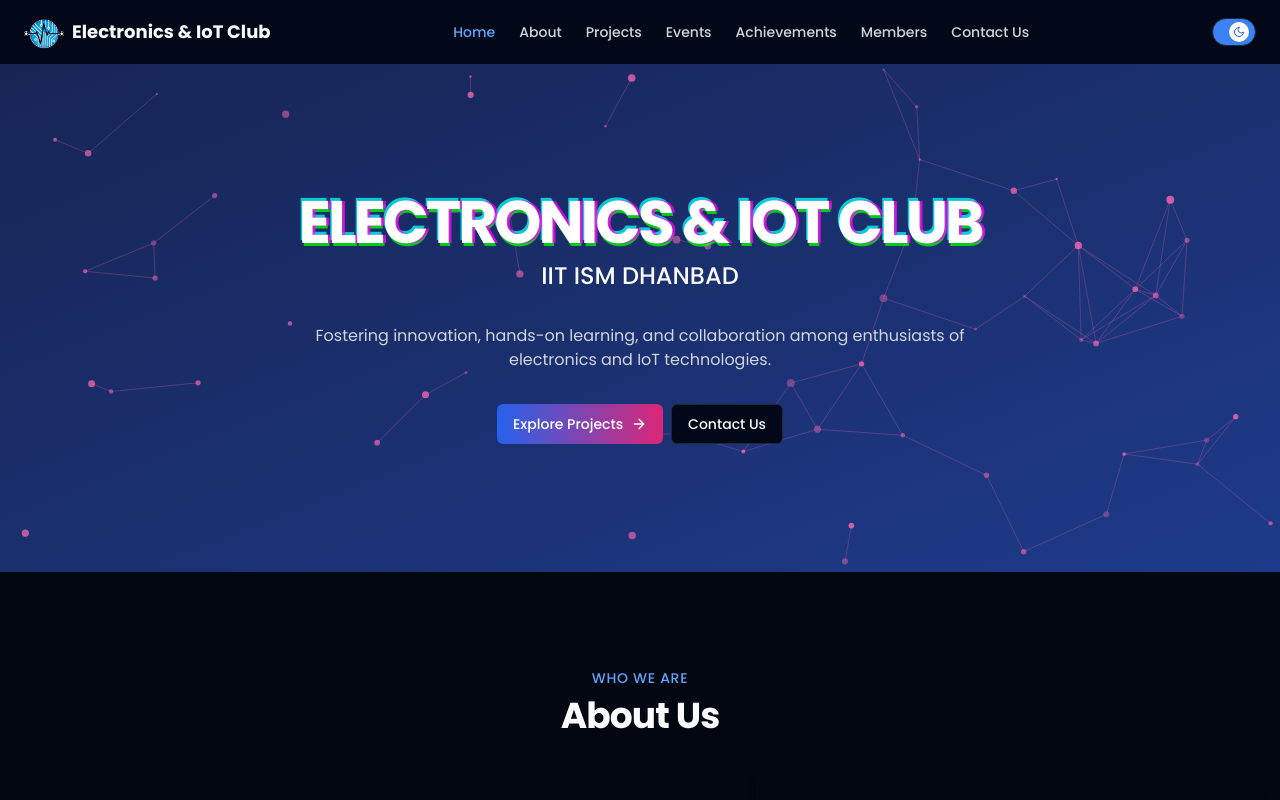
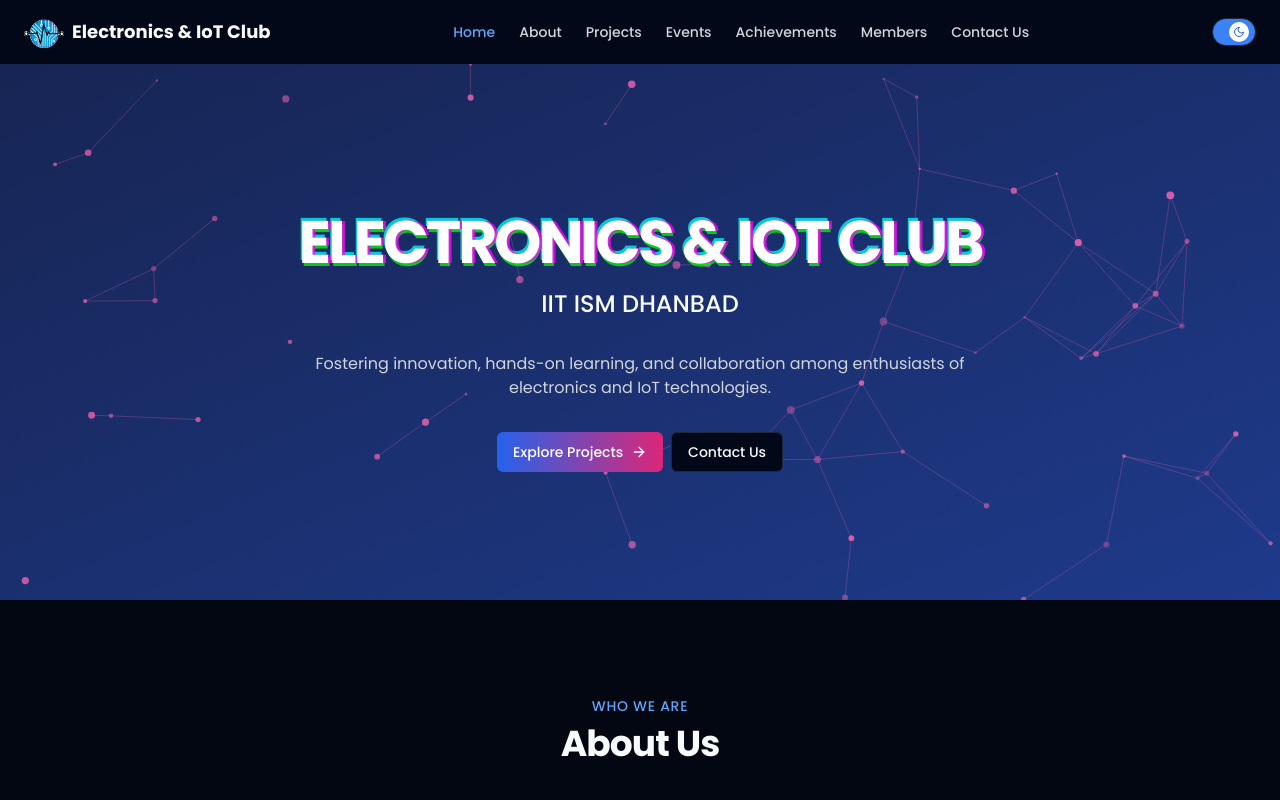
Before and after one commit to Ceres2808/Ec-IoT-Website, a Next.js app in the folder ec-iot-website/: page / in a window 1280 px wide. Shown: the top 800 px of the page. Built offline with nearby package versions, Linux system fonts and the light colour scheme.

Commit message:
Update page.tsx & README.md

```diff
--- a/ec-iot-website/app/page.tsx
+++ b/ec-iot-website/app/page.tsx
@@ -17,11 +17,11 @@ export default function Home() {
         <HeaderEffect />
         <div className="container px-4 md:px-6 relative z-20">
           <div className="flex flex-col items-center justify-center text-center space-y-8">
-            <div className="space-y-2 max-w-3xl">
+            <div className="space-y-4 max-w-3xl mt-5">
               <h1 className="text-4xl md:text-6xl font-bold tracking-tighter glitch-text">ELECTRONICS & IOT CLUB</h1>
               <p className="text-xl md:text-2xl font-medium">IIT ISM DHANBAD</p>
             </div>
-            <div className="mt-4 max-w-2xl text-center">
+            <div className="mt-6 max-w-2xl text-center">
               <p className="text-gray-600 dark:text-gray-300">
                 Fostering innovation, hands-on learning, and collaboration among enthusiasts of electronics and IoT
                 technologies.
```
Also changed, not shown: 1 other file (tests, documents, lock files or other folders). Lines whose indentation alone changed are shown as unchanged.
